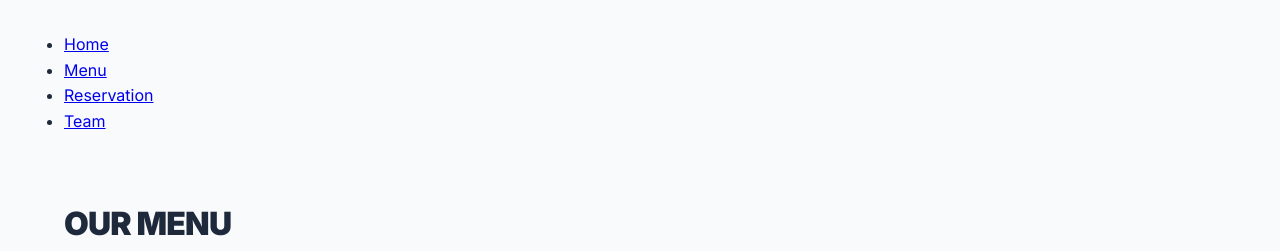
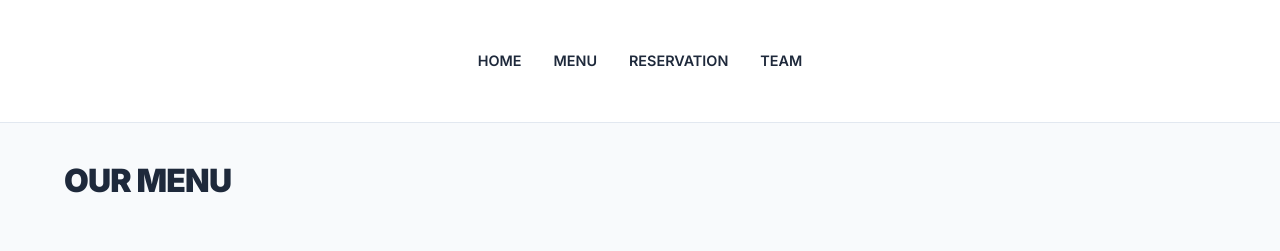
Before and after one commit to Kuroki19-noob/WEB-based-PROJECT-, a website: page Frontend/Pages/menu.html in a window 1280 px wide. Shown: the top 251 px of the page. Drawn offline with Linux system fonts and the light colour scheme; sample sign-in values are in the browser's storage.

Commit message:
chore: centralize navigation bar UI across all Pages

```diff
--- a/Frontend/Pages/menu.html
+++ b/Frontend/Pages/menu.html
@@ -16,11 +16,11 @@
 <body>
     <nav class="top-bar">
         <div class="container">
-            <ul class="top-bar-content">
-                <li class="nav-item"><a href="/index.html">Home</a></li>
-                <li class="nav-item"><a href="/Pages/menu.html">Menu</a></li>
-                <li class="nav-item"><a href="/Pages/Reservation.html">Reservation</a></li>
-                <li class="nav-item"><a href="/Pages/team.html">Team</a></li>
+            <ul class="nav-list">
+                <li><a href="/index.html">Home</a></li>
+                <li><a href="/Pages/menu.html">Menu</a></li>
+                <li><a href="/Pages/Reservation.html">Reservation</a></li>
+                <li><a href="/Pages/team.html">Team</a></li>
             </ul>
         </div>
     </nav>
--- a/Frontend/style.css
+++ b/Frontend/style.css
@@ -75,13 +75,25 @@ button:hover {
     opacity: 0.9;
 }
 
-/* Responsive Grid */
-.grid {
-    display: grid;
-    grid-template-columns: repeat(auto-fit, minmax(300px, 1fr));
+/* Navigation Bar */
+.top-bar {
+    background-color: var(--input-bg);
+    border-bottom: 1px solid var(--border-color);
+    padding: 1rem 0;
+}
+.nav-list {
+    display: flex;
+    justify-content: center;
     gap: 2rem;
+    list-style: none;
 }
-
-@media (max-width: 768px) {
-    html { font-size: 14px; }
+.nav-list a {
+    text-decoration: none;
+    color: var(--text-color);
+    font-weight: 600;
+    text-transform: uppercase;
+    font-size: 0.9rem;
 }
+.nav-list a:hover {
+    color: var(--accent-color);
+}
```
Also changed, not shown: Frontend/Pages/Reservation.html (+1 -1 lines), Frontend/Pages/team.html (+1 -1 lines).
